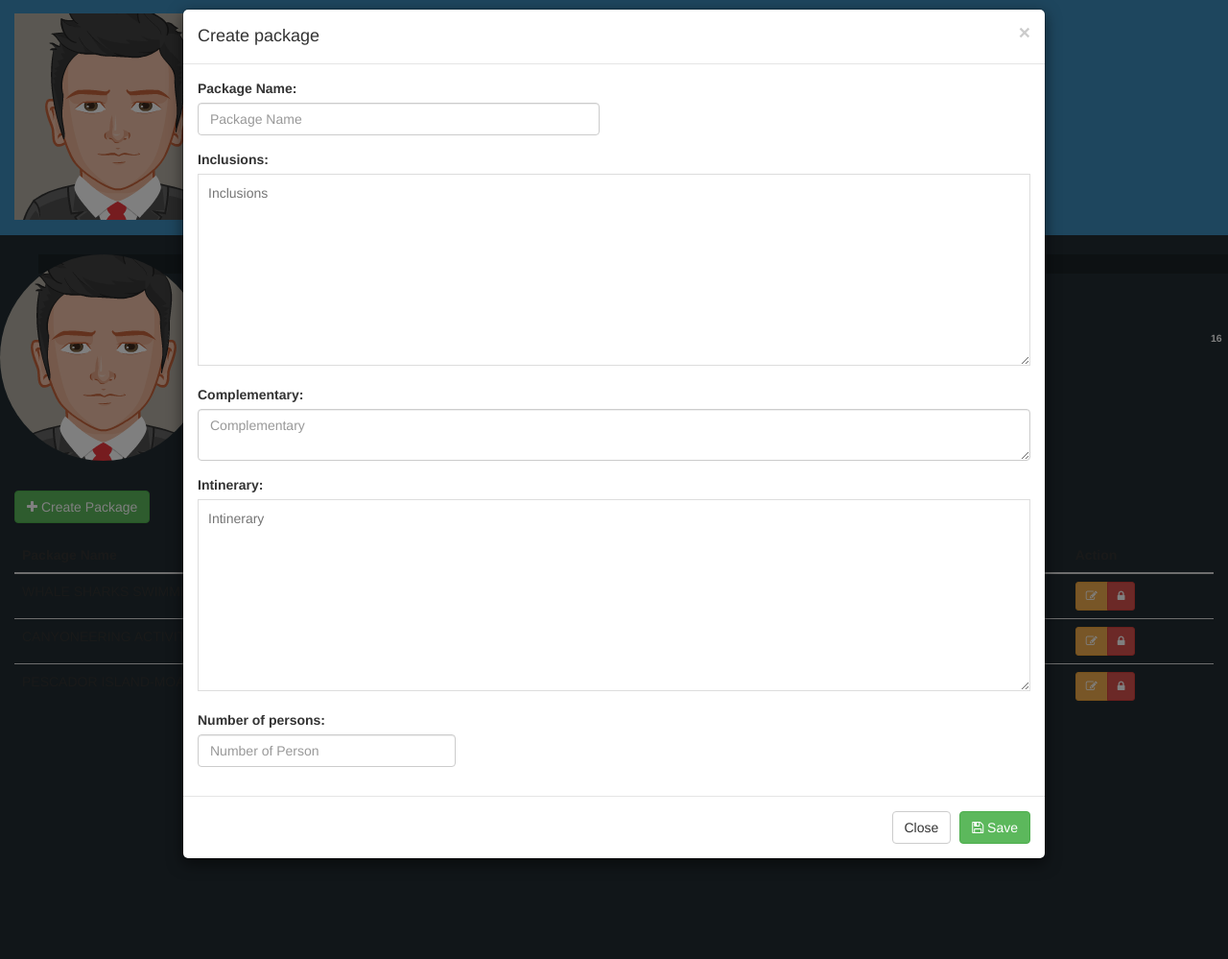
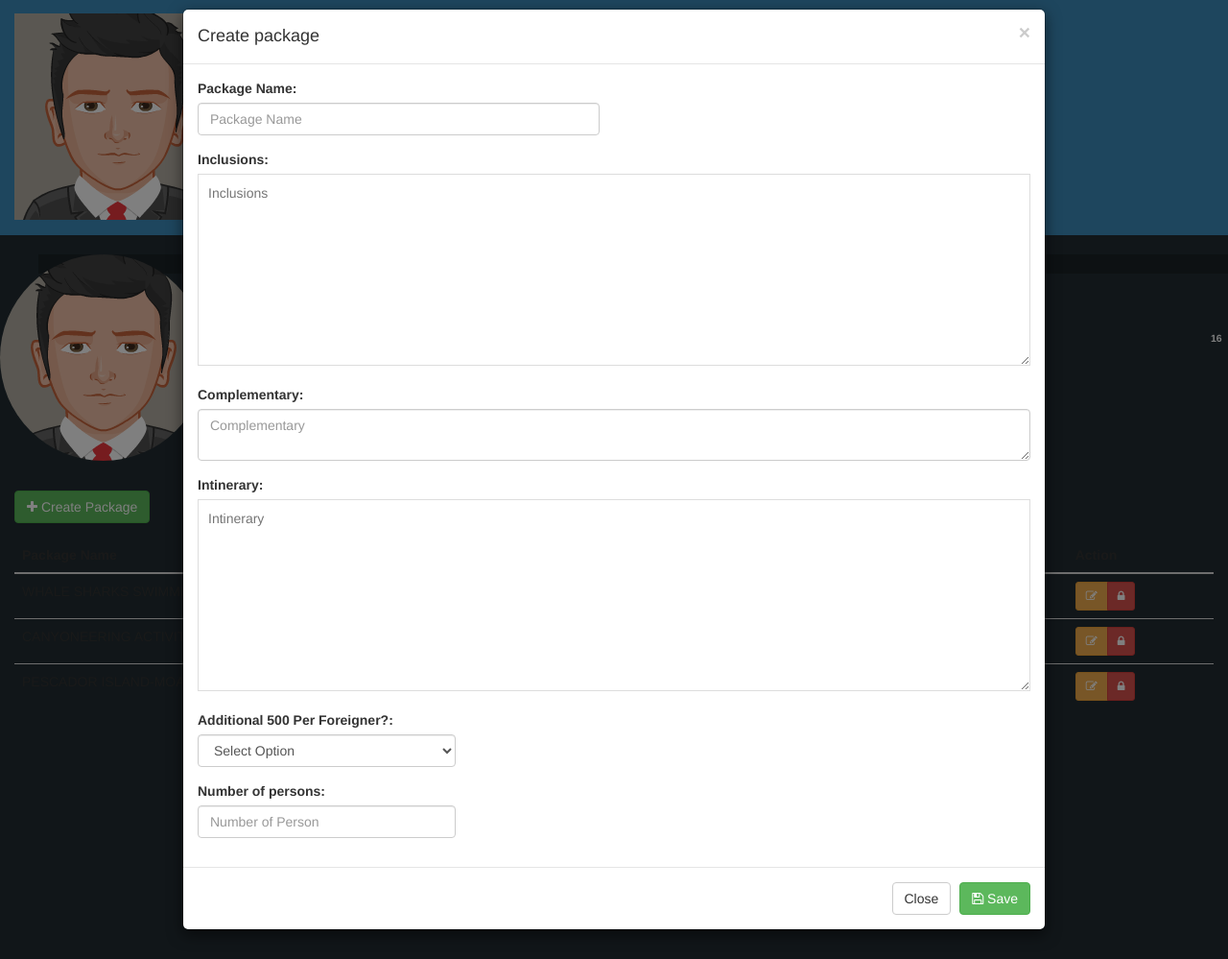
Before and after one commit to eduwow1996/southshore, a CodeIgniter app: page /southshore/packages in a window 1280 px wide, after a click on "Create Package". Shown: the part 21-1020 px from the top of the page at 96% size. Run offline with CodeIgniter, Linux system fonts and the light colour scheme; the visitor is signed in with stand-in values (Sample User, id 1); data comes from the database, SQL or seed files in the repository; some libraries are stand-ins or nearby versions.

Commit message:
Changes as of 2019 march

```diff
--- a/application/modules/packages/controllers/packages.php
+++ b/application/modules/packages/controllers/packages.php
@@ -16,6 +16,7 @@ class Packages extends MY_Controller {
 			'package_inclusions'	 => $this->input->post('Inclusions'),
 			'package_complementary'	 => $this->input->post('Complementary'),
 			'package_intinerary' 	 => $this->input->post('Intinerary'),
+			'excess_payment' 	 => $this->input->post('excess_payment'),
 			'status' => 1,
 			'added_by' => $this->session->userdata('user_id'),
 		);
--- a/application/modules/packages/views/index.php
+++ b/application/modules/packages/views/index.php
@@ -81,6 +81,18 @@
                     <div class="row">
                         <div class="col-md-4">
                             <div class="form-group">
+                                <label>Additional 500 Per Foreigner?: </label>
+                                <select class="form-control" name="excess_payment">
+                                    <option selected hidden>Select Option</option>
+                                    <option value="1">Yes</option>
+                                    <option value="0">No</option>
+                                </select>
+                            </div>
+                        </div>
+                    </div>
+                    <div class="row">
+                        <div class="col-md-4">
+                            <div class="form-group">
                                 <label>Number of persons: </label>
                                 <input type="text" class="form-control" name="number_of_person" placeholder="Number of Person"/>
                             </div>
--- a/application/modules/reservations/controllers/reservations.php
+++ b/application/modules/reservations/controllers/reservations.php
@@ -4,6 +4,7 @@ defined('BASEPATH') OR exit('No direct script access allowed');
 class Reservations extends MY_Controller {
 
 	public function index(){
+		$data['reservations'] = $this->MY_Model->getRows('tbl_reservat')
         $this->load_page('index');
 	}
 }
```
Also changed, not shown: .htaccess.
